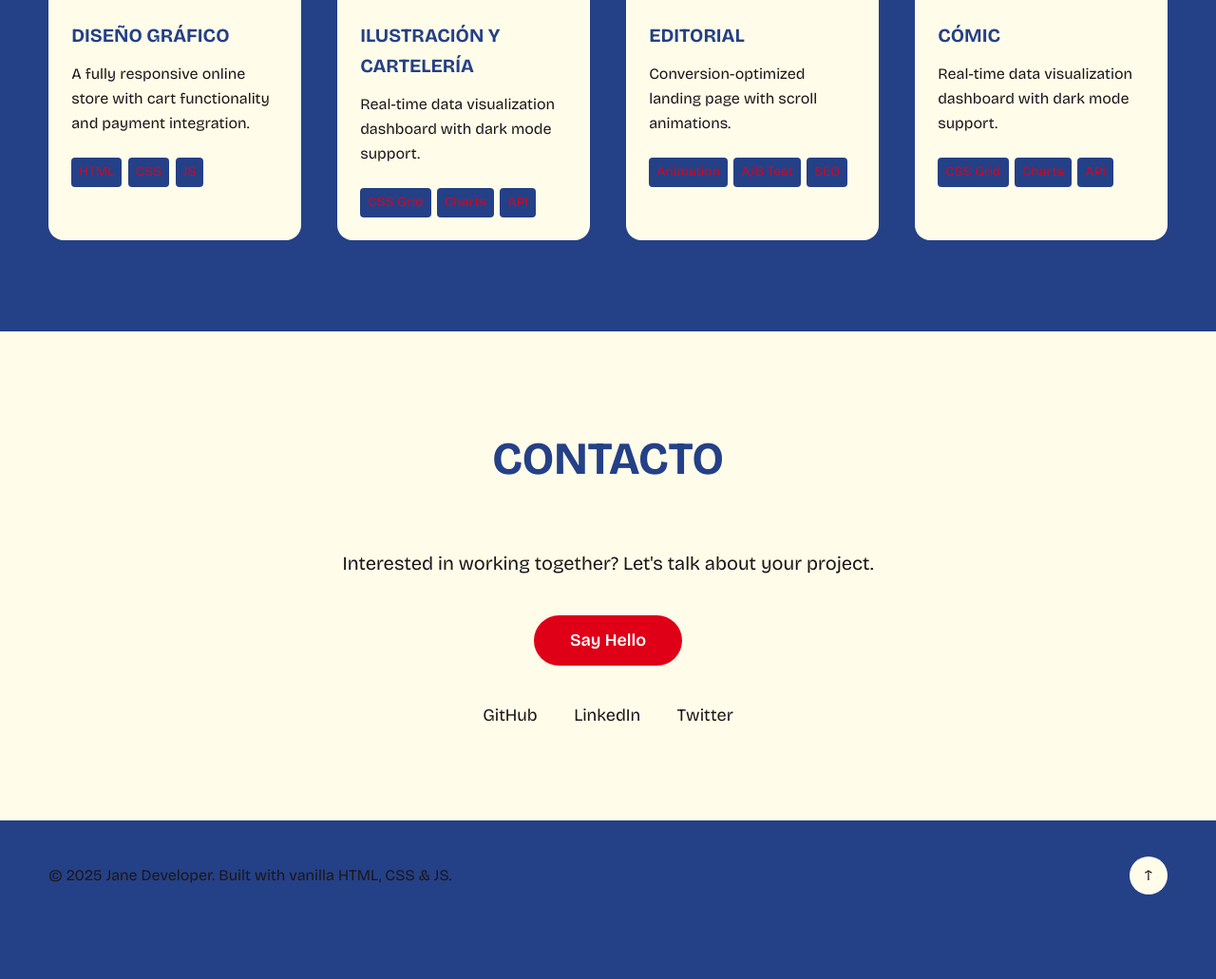
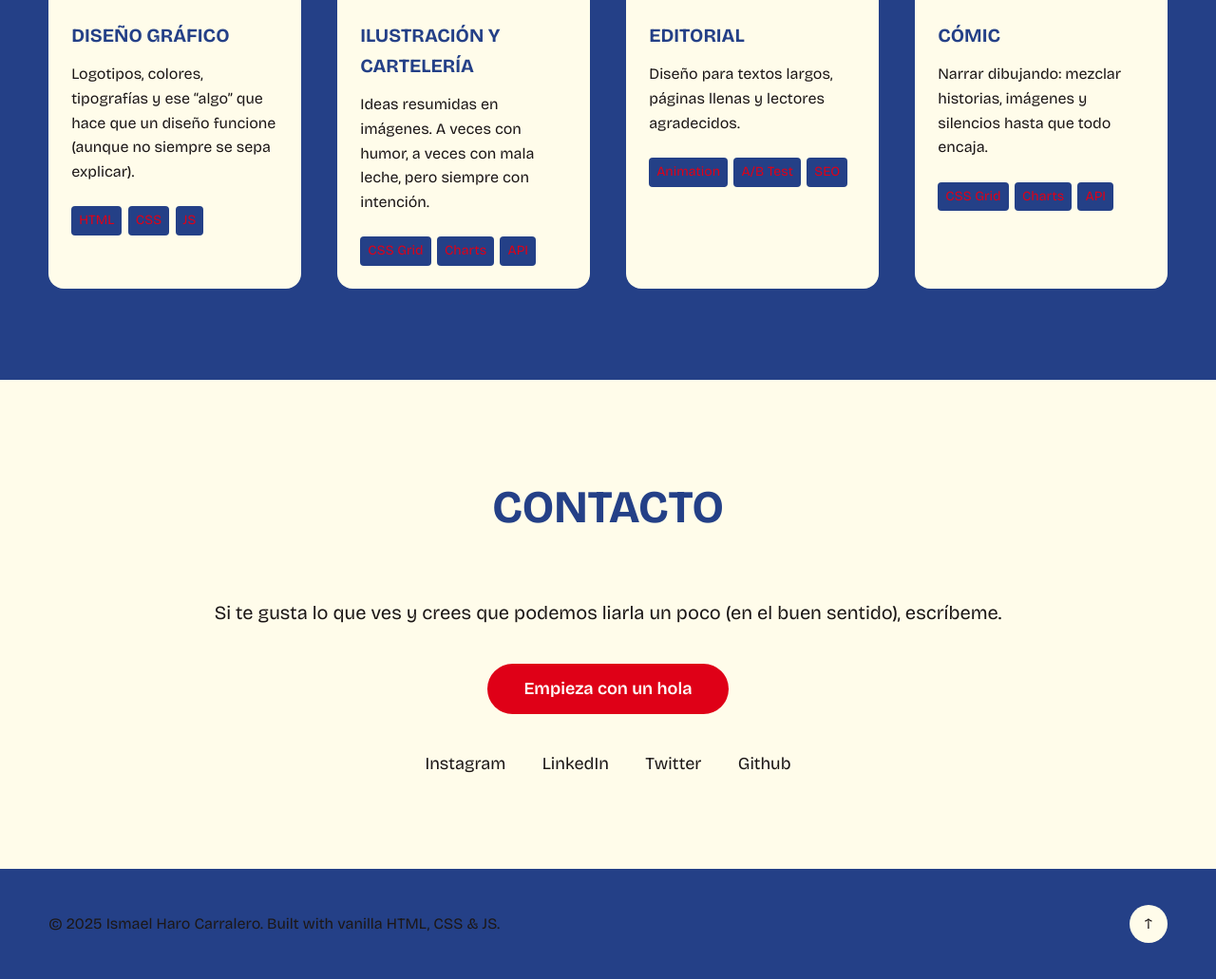
Before and after one commit to Leamsi2610/Portfolio-Ismael-Haro-Carralero, a plain HTML site: page index.html in a window 1280 px wide. Shown: the part 1949-2980 px from the top of the page at 95% size. Before the commit the page ends 2929 px from the top, so only its background shows below. Drawn offline with nearby package versions, Linux system fonts and the light colour scheme.

Commit message:
Avance Proyecto 2.2

```diff
--- a/index.html
+++ b/index.html
@@ -104,8 +104,8 @@
               <div class="project-content">
                 <h3>DISEÑO GRÁFICO</h3>
                 <p>
-                  A fully responsive online store with cart functionality and
-                  payment integration.
+                  Logotipos, colores, tipografías y ese “algo” que hace que un
+                  diseño funcione (aunque no siempre se sepa explicar).
                 </p>
                 <div class="project-tags">
                   <span>HTML</span><span>CSS</span><span>JS</span>
@@ -123,7 +123,8 @@
               <div class="project-content">
                 <h3>ILUSTRACIÓN Y CARTELERÍA</h3>
                 <p>
-                  Real-time data visualization dashboard with dark mode support.
+                  Ideas resumidas en imágenes. A veces con humor, a veces con
+                  mala leche, pero siempre con intención.
                 </p>
                 <div class="project-tags">
                   <span>CSS Grid</span><span>Charts</span><span>API</span>
@@ -140,7 +141,10 @@
               </div>
               <div class="project-content">
                 <h3>EDITORIAL</h3>
-                <p>Conversion-optimized landing page with scroll animations.</p>
+                <p>
+                  Diseño para textos largos, páginas llenas y lectores
+                  agradecidos.
+                </p>
                 <div class="project-tags">
                   <span>Animation</span><span>A/B Test</span><span>SEO</span>
                 </div>
@@ -157,7 +161,8 @@
               <div class="project-content">
                 <h3>CÓMIC</h3>
                 <p>
-                  Real-time data visualization dashboard with dark mode support.
+                  Narrar dibujando: mezclar historias, imágenes y silencios
+                  hasta que todo encaja.
                 </p>
                 <div class="project-tags">
                   <span>CSS Grid</span><span>Charts</span><span>API</span>
@@ -174,15 +179,17 @@
           <h2 class="section-title-2 animate-on-scroll">CONTACTO</h2>
           <div class="contact-content animate-on-scroll">
             <p>
-              Interested in working together? Let's talk about your project.
+              Si te gusta lo que ves y crees que podemos liarla un poco (en el
+              buen sentido), escríbeme.
             </p>
             <a href="mailto:hello@example.com" class="btn btn-primary"
-              >Say Hello</a
+              >Empieza con un hola</a
             >
             <div class="social-links">
-              <a href="#" aria-label="GitHub">GitHub</a>
+              <a href="#" aria-label="GitHub">Instagram</a>
               <a href="#" aria-label="LinkedIn">LinkedIn</a>
               <a href="#" aria-label="Twitter">Twitter</a>
+              <a href="#" aria-label="Twitter">Github</a>
             </div>
           </div>
         </div>
@@ -192,7 +199,9 @@
     <!-- Footer -->
     <footer class="footer">
       <div class="container">
-        <p>&copy; 2025 Jane Developer. Built with vanilla HTML, CSS & JS.</p>
+        <p>
+          &copy; 2025 Ismael Haro Carralero. Built with vanilla HTML, CSS & JS.
+        </p>
         <a href="#hero" class="back-to-top" aria-label="Back to top">↑</a>
       </div>
     </footer>
```
